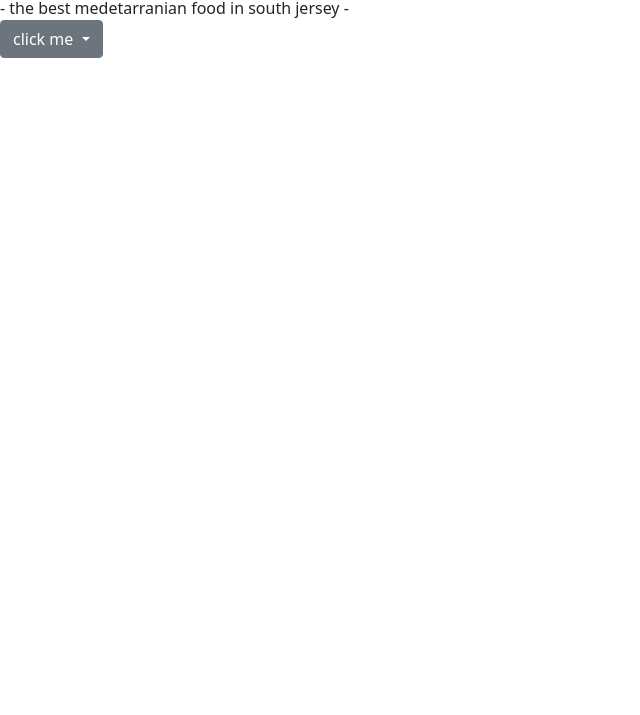
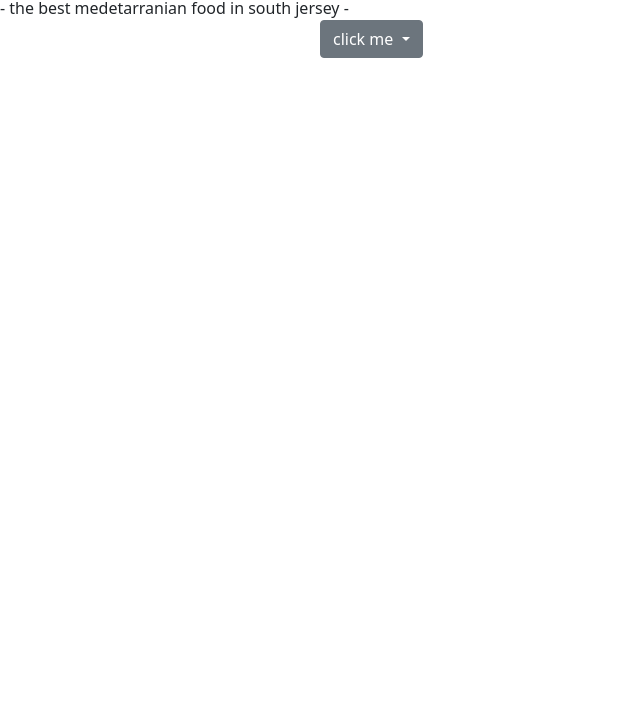
Before and after one commit to G0nZy/theOlivePit, a plain HTML site: page index.html in a window 1280 px wide. Shown: the part 85-800 px from the top of the page, without its empty margins (0-640 px from the left). Drawn offline with nearby package versions, Linux system fonts and the light colour scheme.

Commit message:
centering

```diff
--- a/index.html
+++ b/index.html
@@ -14,7 +14,7 @@
             <div id="head">The Olive Pit</div>
             <div>- the best medetarranian food in south jersey -</div>
 
-            <div class="dropdown">
+            <div id="theButton"class="dropdown">
                 <button class="btn btn-secondary dropdown-toggle" type="button" id="dropdownMenuButton" data-bs-toggle="dropdown" aria-expanded="false">
                   click me
                 </button>
--- a/style.css
+++ b/style.css
@@ -13,3 +13,13 @@ body {
             font-size: 54px;
 
 }
+
+
+#theButton {
+
+            margin: 0 auto;
+            width: 50%;
+
+
+
+}
```
